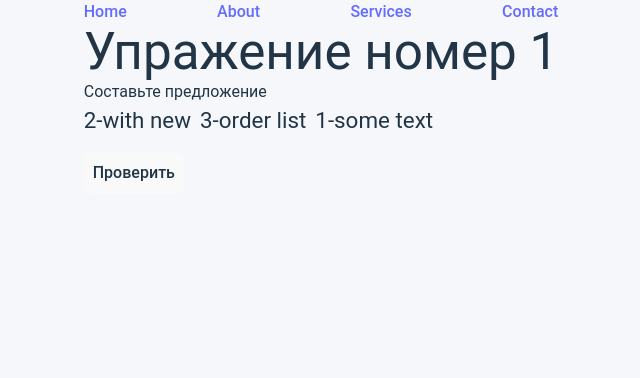
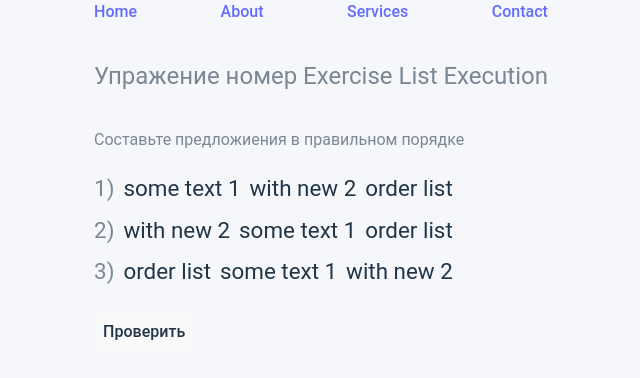
Before and after one commit to Vital99878/english-frontend, a React (Vite) app: page / in a window 1280 px wide. Shown: the top 378 px of the page, without its empty margins (319-959 px from the left). Built offline with nearby package versions, Linux system fonts and the light colour scheme.

Commit message:
feat(OrderExerciseListExecution) dong

```diff
--- a/src/App.tsx
+++ b/src/App.tsx
@@ -3,8 +3,9 @@ import { QueryClient } from "@tanstack/react-query";
 import { PersistQueryClientProvider } from "@tanstack/react-query-persist-client";
 import { createSyncStoragePersister } from "@tanstack/query-sync-storage-persister";
 import { ReactQueryDevtools } from "@tanstack/react-query-devtools";
+import OrderExerciseListExecution from "@features/OrderExerciseListExecution";
 import OrderExerciseExecution from "@features/RightOrderExerciseExecution";
-import { EXERCISE_RIGHT_ORDER } from "@const/exercise_with_omissions";
+import {EXERCISE_RIGHT_ORDER, EXERCISE_RIGHT_ORDER_LIST} from "@const/exercise_with_omissions";
 
 const queryClient = new QueryClient({
   defaultOptions: {
@@ -25,8 +26,8 @@ function App() {
       persistOptions={{ persister }}
     >
       {/*<OmissionExerciseExecution exercise={EXERCISE_WITH_OMISSIONS} />*/}
-      <OrderExerciseExecution exercise={EXERCISE_RIGHT_ORDER} />
-
+      {/*<OrderExerciseExecution exercise={EXERCISE_RIGHT_ORDER} />*/}
+    <OrderExerciseListExecution exercises={EXERCISE_RIGHT_ORDER_LIST}/>
       <ReactQueryDevtools initialIsOpen />
     </PersistQueryClientProvider>
   );
--- a/src/components/features/OrderExerciseListExecution/OrderExerciseListExecution.module.scss
+++ b/src/components/features/OrderExerciseListExecution/OrderExerciseListExecution.module.scss
@@ -1,6 +1,21 @@
 .sentence {
-  font-size: 1.4rem;
-  gap: 0 .4em;
-  display: flex;
-  flex-wrap: wrap;
+    font-size: 1.4rem;
+    gap: 0 0.4em;
+    display: flex;
+    flex-wrap: wrap;
 }
+
+.correct:after {
+    content: '✓';
+    display: inline-block;
+    margin-left: 8px;
+    color: #28a745;
+    transition: color ease-in-out;
+}
+.incorrect:after {
+    content: '✓';
+    display: inline-block;
+    margin-left: 8px;
+    color: red;
+    transition: color ease-in-out;
+}
--- a/src/components/features/OrderExerciseListExecution/OrderExerciseListExecution.tsx
+++ b/src/components/features/OrderExerciseListExecution/OrderExerciseListExecution.tsx
@@ -1,6 +1,6 @@
 import { useState, useMemo } from 'react'
 import Layout from '@components/Layout/index'
-import style from './RightOrderExerciseExecution.module.scss'
+import style from './OrderExerciseListExecution.module.scss'
 // prettier-ignore
 import { DndContext, closestCenter, useSensors, useSensor, PointerSensor, KeyboardSensor, TouchSensor } from '@dnd-kit/core'
 // prettier-ignore
@@ -8,31 +8,44 @@ import { SortableContext, arrayMove, sortableKeyboardCoordinates, horizontalList
 import { SortableItem } from '@features/RightOrderExerciseExecution/components/SortableItem'
 import OrderExerciseService from '@services/orderExerciseService'
 
-type Props = {
-    exercise: string
-}
+export default function OrderExerciseListExecution({ exercises }: { exercises: string[] }) {
+    const exerciseServiceList: OrderExerciseService[] = useMemo(() => {
+        return exercises.reduce((acc, ex, currentIndex) => {
+            acc[currentIndex] = new OrderExerciseService(ex)
+            return acc
+        }, [] as OrderExerciseService[])
+    }, [exercises])
 
-export default function OrderExerciseListExecution({ exercise }: Props) {
-    const orderExercise = useMemo(() => new OrderExerciseService(exercise), [exercise])
+    const [checkedSolution, setCheckedSolution] = useState<Array<boolean> | null>(null)
 
-    const [parts, setParts] = useState(orderExercise.exercise)
+    const [solutionMap, setSolutionMap] = useState<Array<string>[]>(() => {
+        return exercises.reduce((acc, _ex, currentIndex) => {
+            acc[currentIndex] = exerciseServiceList[currentIndex].exercise
+            return acc
+        }, [] as string[][])
+    })
 
-    // @ts-ignore
-    function handleDragEnd(event) {
+    function createHandlerDragEnd(index: number) {
+        return function (event) {
             const { active, over } = event
 
             if (active.id !== over?.id) {
-            setParts((items) => {
-                const oldIndex = items.indexOf(active.id)
-                const newIndex = items.indexOf(over.id)
-
-                return arrayMove(items, oldIndex, newIndex)
+                setSolutionMap((items) => {
+                    const solution = items[index]
+                    const oldIndex = items[index].indexOf(active.id)
+                    const newIndex = items[index].indexOf(over.id)
+                    items[index] = arrayMove(solution, oldIndex, newIndex)
+                    return [...items]
                 })
             }
         }
+    }
 
-    function checkSolution() {
-        console.log(orderExercise.checkSolution(parts))
+    function checkSolution(solutionMap: string[][]): boolean[] {
+        return solutionMap.reduce((acc, solutionArray, currentIndex) => {
+            acc[currentIndex] = exerciseServiceList[currentIndex].checkSolution(solutionArray)
+            return acc
+        }, [] as boolean[])
     }
 
     const sensors = useSensors(
@@ -44,22 +57,37 @@ export default function OrderExerciseListExecution({ exercise }: Props) {
     )
 
     return (
-        <div>
-            <h1>Упражение номер 1</h1>
-            <p>Составьте предложение</p>
-            <DndContext sensors={sensors} collisionDetection={closestCenter} onDragEnd={handleDragEnd}>
-                <SortableContext items={parts} strategy={horizontalListSortingStrategy}>
-                    <p className={style.sentence}>
-                        {parts.map((part) => (
+        <Layout>
+            <h1 className={'text-2xl text-n-6 my-9'}>Упражение номер Exercise List Execution</h1>
+            <p className={'mb-5 text-n-6'}>Составьте предложиения в правильном порядке</p>
+            {solutionMap.map((s, index) => {
+                return (
+                    <DndContext
+                        sensors={sensors}
+                        collisionDetection={closestCenter}
+                        onDragEnd={createHandlerDragEnd(index)}
+                    >
+                        <SortableContext items={s} strategy={horizontalListSortingStrategy}>
+                            <p
+                                className={`${style.sentence} ${!checkedSolution ? '' : checkedSolution[index] ? style.correct : style.incorrect} mb-2`}
+                            >
+                                <span className={'text-n-6'}>{`${++index}) `}</span>
+                                {s.map((part) => (
                                     <SortableItem key={part} part={part} />
                                 ))}
                             </p>
                         </SortableContext>
                     </DndContext>
+                )
+            })}
 
-            <button tabIndex={2} className={'ml-auto mt-3.5 p-2 border:none bg-transparent'} onClick={checkSolution}>
+            <button
+                tabIndex={2}
+                className={'ml-auto mt-3.5 p-2 border:none bg-transparent'}
+                onClick={() => setCheckedSolution(checkSolution(solutionMap))}
+            >
                 Проверить
             </button>
-        </div>
+        </Layout>
     )
 }
--- a/src/components/features/RightOrderExerciseExecution/OrderExerciseExecution.tsx
+++ b/src/components/features/RightOrderExerciseExecution/OrderExerciseExecution.tsx
@@ -1,11 +1,19 @@
-import { useState, useMemo } from 'react'
+import {useState, useMemo} from 'react'
 import Layout from '@components/Layout/index'
 import style from './RightOrderExerciseExecution.module.scss'
 // prettier-ignore
-import { DndContext, closestCenter, useSensors, useSensor, PointerSensor, KeyboardSensor, TouchSensor } from '@dnd-kit/core'
+import {
+    DndContext,
+    closestCenter,
+    useSensors,
+    useSensor,
+    PointerSensor,
+    KeyboardSensor,
+    TouchSensor
+} from '@dnd-kit/core'
 // prettier-ignore
-import { SortableContext, arrayMove, sortableKeyboardCoordinates, horizontalListSortingStrategy } from '@dnd-kit/sortable'
-import { SortableItem } from '@features/RightOrderExerciseExecution/components/SortableItem'
+import {SortableContext, arrayMove, sortableKeyboardCoordinates, horizontalListSortingStrategy} from '@dnd-kit/sortable'
+import {SortableItem} from '@features/RightOrderExerciseExecution/components/SortableItem'
 import OrderExerciseService from '@services/orderExerciseService'
 
 type Props = {
@@ -15,14 +23,14 @@ type Props = {
 export default function OrderExerciseExecution({ exercise }: Props) {
     const orderExercise = useMemo(() => new OrderExerciseService(exercise), [exercise])
 
-    const [parts, setParts] = useState(orderExercise.exercise)
+    const [solution, setSolution] = useState(orderExercise.exercise)
 
     // @ts-ignore
     function handleDragEnd(event) {
         const { active, over } = event
 
         if (active.id !== over?.id) {
-            setParts((items) => {
+            setSolution((items) => {
                 const oldIndex = items.indexOf(active.id)
                 const newIndex = items.indexOf(over.id)
 
@@ -32,7 +40,7 @@ export default function OrderExerciseExecution({ exercise }: Props) {
     }
 
     function checkSolution() {
-        console.log(orderExercise.checkSolution(parts))
+        console.log(orderExercise.checkSolution(solution))
     }
 
     const sensors = useSensors(
@@ -48,9 +56,9 @@ export default function OrderExerciseExecution({ exercise }: Props) {
             <h1>Упражение номер 1</h1>
             <p>Составьте предложение</p>
             <DndContext sensors={sensors} collisionDetection={closestCenter} onDragEnd={handleDragEnd}>
-                <SortableContext items={parts} strategy={horizontalListSortingStrategy}>
+                <SortableContext items={solution} strategy={horizontalListSortingStrategy}>
                     <p className={style.sentence}>
-                        {parts.map((part) => (
+                        {solution.map((part) => (
                             <SortableItem key={part} part={part} />
                         ))}
                     </p>
--- a/src/const/exercise_with_omissions.ts
+++ b/src/const/exercise_with_omissions.ts
@@ -4,7 +4,7 @@ export const EXERCISE_WITH_OMISSIONS =
 export const EXERCISE_RIGHT_ORDER = '[1-some text] [2-with new]  [3-order list]'
 
 export const EXERCISE_RIGHT_ORDER_LIST = [
-    '[1-some text] [2-with new]  [3-order list]',
-    '[1-some text] [2-with new]  [3-order list]',
-    '[1-some text] [2-with new]  [3-order list]',
+    '[some text 1] [with new 2]  [order list]',
+    '[some text 1] [with new 2]  [order list]',
+    '[some text 1] [with new 2]  [order list]',
 ]
--- a/src/services/orderExerciseService.ts
+++ b/src/services/orderExerciseService.ts
@@ -8,7 +8,7 @@ export default class OrderExerciseService implements OrderExercise {
         this.createKeys(exercise)
     }
 
-    public checkSolution(answers: string[]) {
+    public checkSolution(answers: string[]): boolean {
         return answers.toString() === this.keys.toString()
     }
 
@@ -24,6 +24,7 @@ export default class OrderExerciseService implements OrderExercise {
      * Возвращает куски предложения в хаотичном порядке
      */
     get exercise(): string[] {
+        // todo array в результате не должен быть равен this.keys
         const array: string[] = [...this.keys]
         for (let i = array.length - 1; i > 0; i--) {
             const randomIndex = Math.floor(Math.random() * (i + 1))
```
Lines whose indentation alone changed are shown as unchanged.
